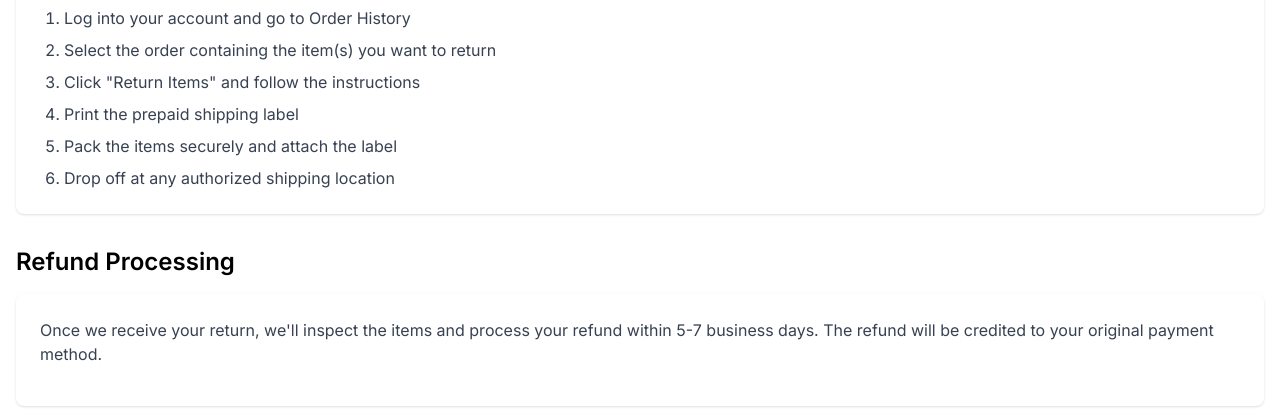
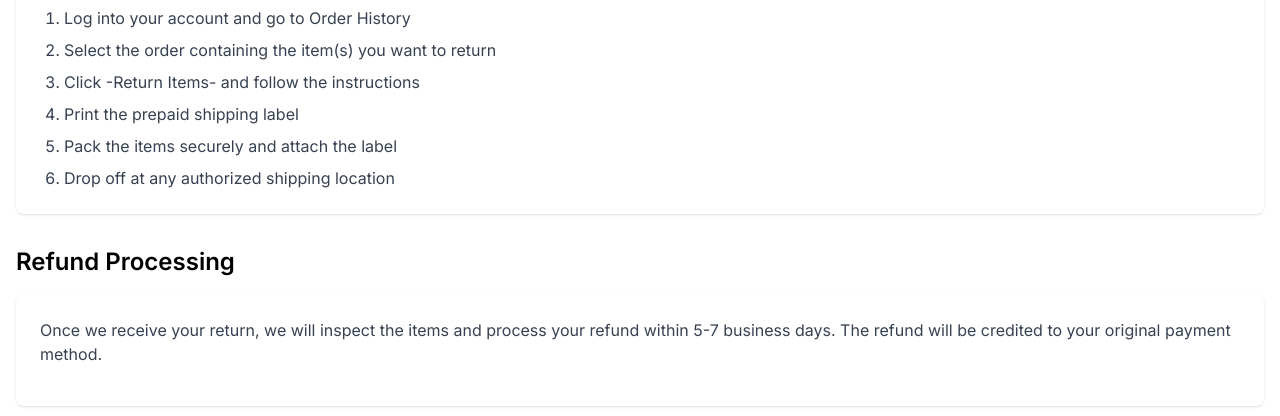
Before and after one commit to oriolesinski-pixel/test-app-rich-demo, a Next.js app: page /returns in a window 1280 px wide. Shown: the part 670-1086 px from the top of the page. Built offline with nearby package versions, Linux system fonts and the light colour scheme.

Commit message:
Fix ESLint errors - remove apostrophes and quotes

```diff
--- a/app/cart/page.tsx
+++ b/app/cart/page.tsx
@@ -14,7 +14,7 @@ export default function CartPage() {
     return (
       <div className="container mx-auto px-4 py-16 text-center">
         <h1 className="text-3xl font-bold mb-4">Your Cart is Empty</h1>
-        <p className="text-gray-600 mb-8">Looks like you haven't added anything to your cart yet.</p>
+        <p className="text-gray-600 mb-8">Looks like you have not added anything to your cart yet.</p>
         <Link
           href="/products"
           className="inline-block bg-blue-600 text-white px-6 py-3 rounded-lg hover:bg-blue-700 transition-colors"
--- a/app/checkout/success/page.tsx
+++ b/app/checkout/success/page.tsx
@@ -55,7 +55,7 @@ export default function SuccessPage() {
         <div className="mt-8 text-sm text-gray-600">
           <p>Estimated delivery: 5-7 business days</p>
           <p className="mt-2">
-            Questions? Contact us at{' '}
+            Questions? Contact us at
             <a href="mailto:support@testshop.com" className="text-blue-600 hover:underline">
               support@testshop.com
             </a>
--- a/app/returns/page.tsx
+++ b/app/returns/page.tsx
@@ -32,7 +32,7 @@ export default function ReturnsPage() {
             <ol className="list-decimal pl-6 text-gray-700 space-y-2">
               <li>Log into your account and go to Order History</li>
               <li>Select the order containing the item(s) you want to return</li>
-              <li>Click "Return Items" and follow the instructions</li>
+              <li>Click -Return Items- and follow the instructions</li>
               <li>Print the prepaid shipping label</li>
               <li>Pack the items securely and attach the label</li>
               <li>Drop off at any authorized shipping location</li>
@@ -44,7 +44,7 @@ export default function ReturnsPage() {
           <h2 className="text-2xl font-semibold mb-4">Refund Processing</h2>
           <div className="bg-white rounded-lg shadow p-6">
             <p className="text-gray-700 mb-4">
-              Once we receive your return, we'll inspect the items and process your refund within 5-7 business days.
+              Once we receive your return, we will inspect the items and process your refund within 5-7 business days.
               The refund will be credited to your original payment method.
             </p>
           </div>
```
